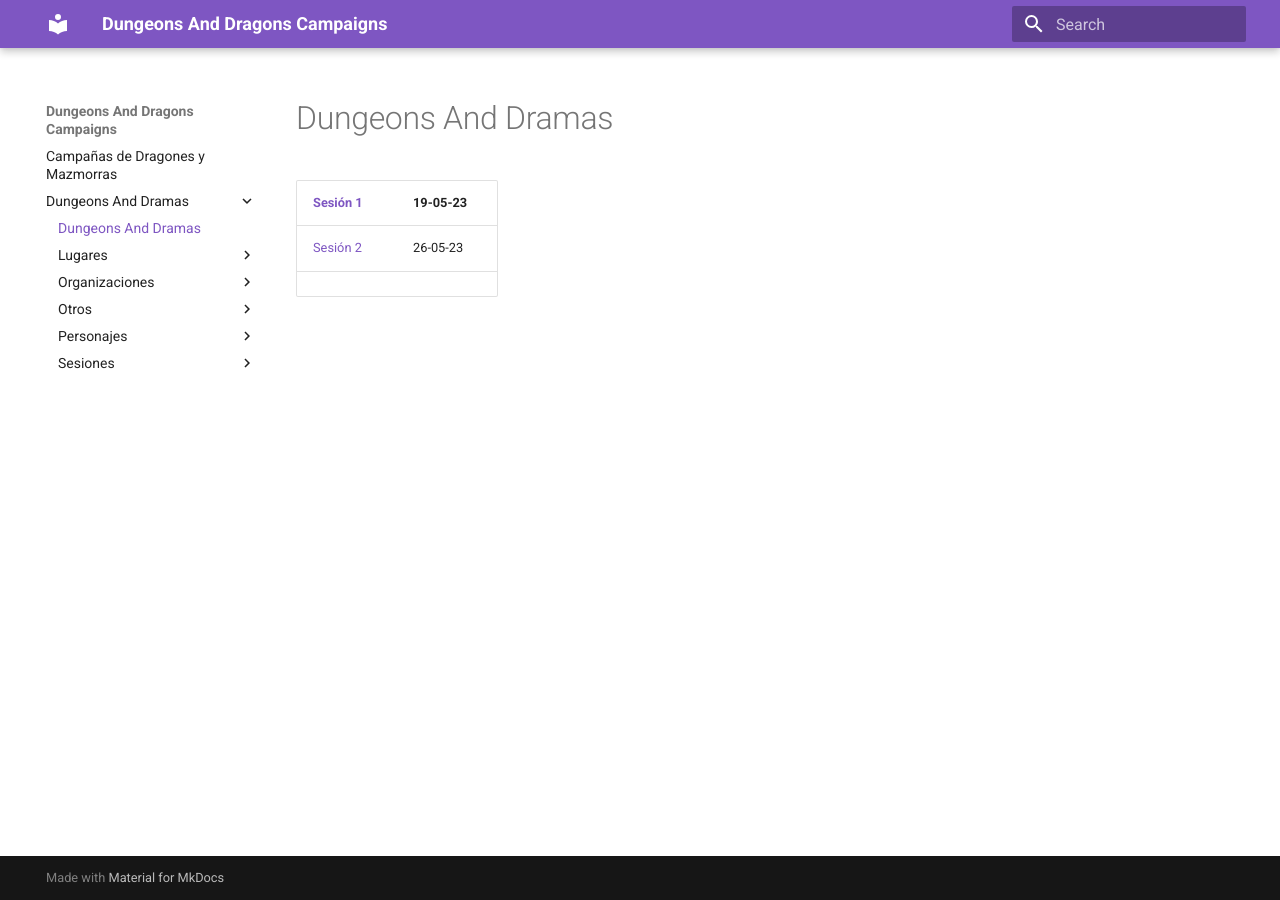
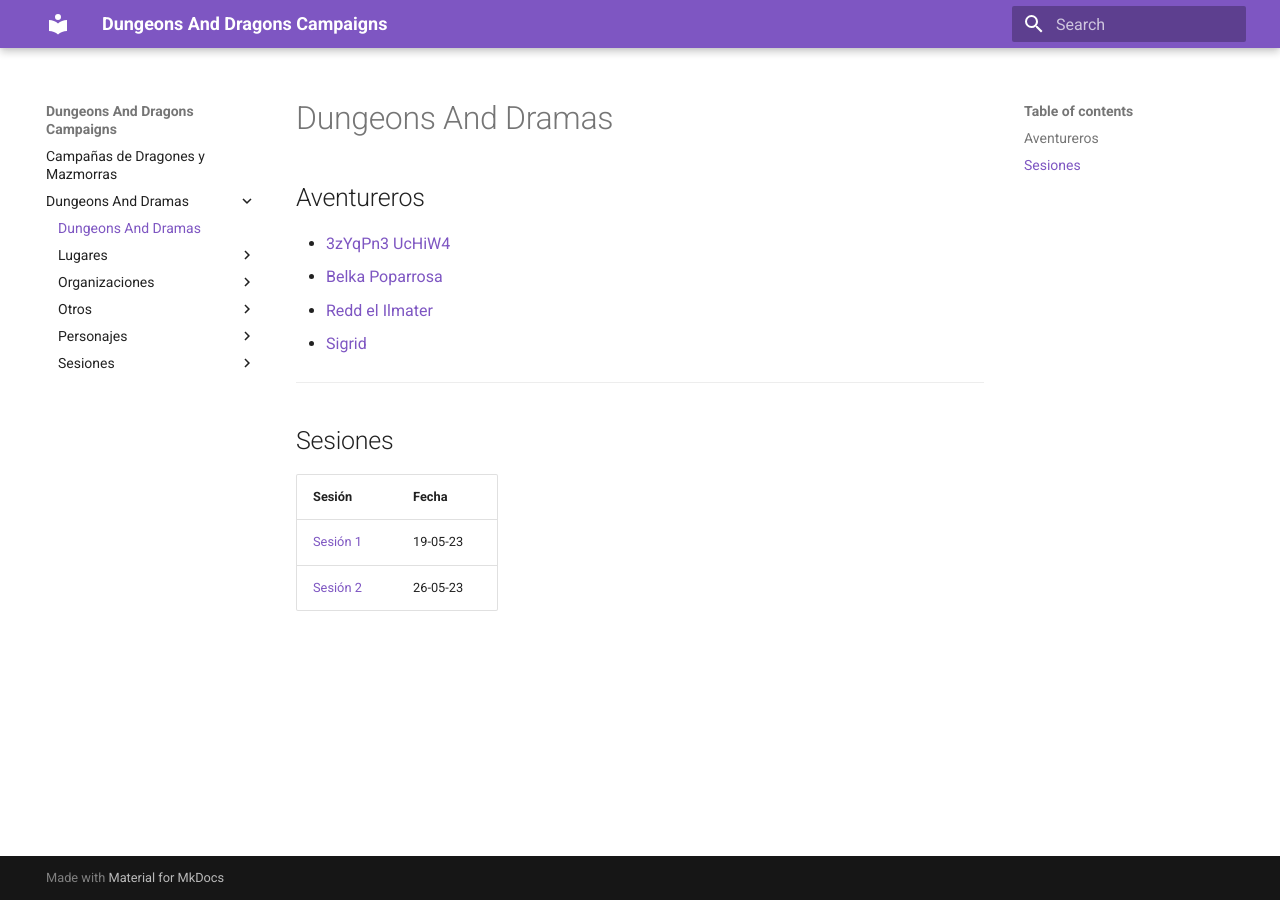
Before and after one commit to AlexGettup/dnd, an MkDocs documentation site: the page built from docs/Dungeons And Dramas/index.md, in a window 1280 px wide. Built offline with MkDocs 1.6.1 and Material for MkDocs 9.7.7, drawn with Linux system fonts in a browser that asks for light colours.

Commit message:
feat: new index

```diff
--- a/docs/Dungeons And Dramas/index.md
+++ b/docs/Dungeons And Dramas/index.md
@@ -1,6 +1,14 @@
 # Dungeons And Dramas
 
+
+## Aventureros
+- [3zYqPn3 UcHiW4](Personajes/Personajes%20Jugables/3zYqPn3%20UcHiW4.md)
+- [Belka Poparrosa](Personajes/Personajes%20Jugables/Belka%20Poparrosa.md)
+- [Redd el Ilmater](Personajes/Personajes%20Jugables/Redd%20el%20Ilmater.md)
+- [Sigrid](Personajes/Personajes%20Jugables/Sigrid.md)
+---
+## Sesiones
+| Sesión                             | Fecha    |
+| ---------------------------------- | -------- |
 | [Sesión 1](Sesiones/Sesión%201.md) | 19-05-23 |
-| ---------------------------------- | -------- |
 | [Sesión 2](Sesiones/Sesión%202.md) | 26-05-23 |
-|                                    |          |
```
